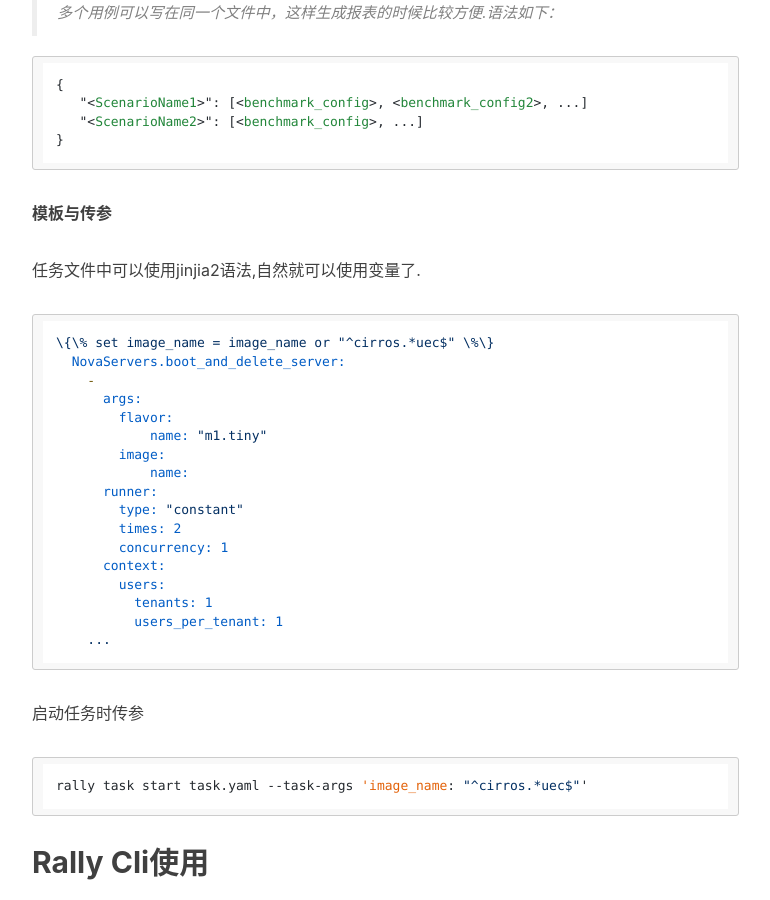
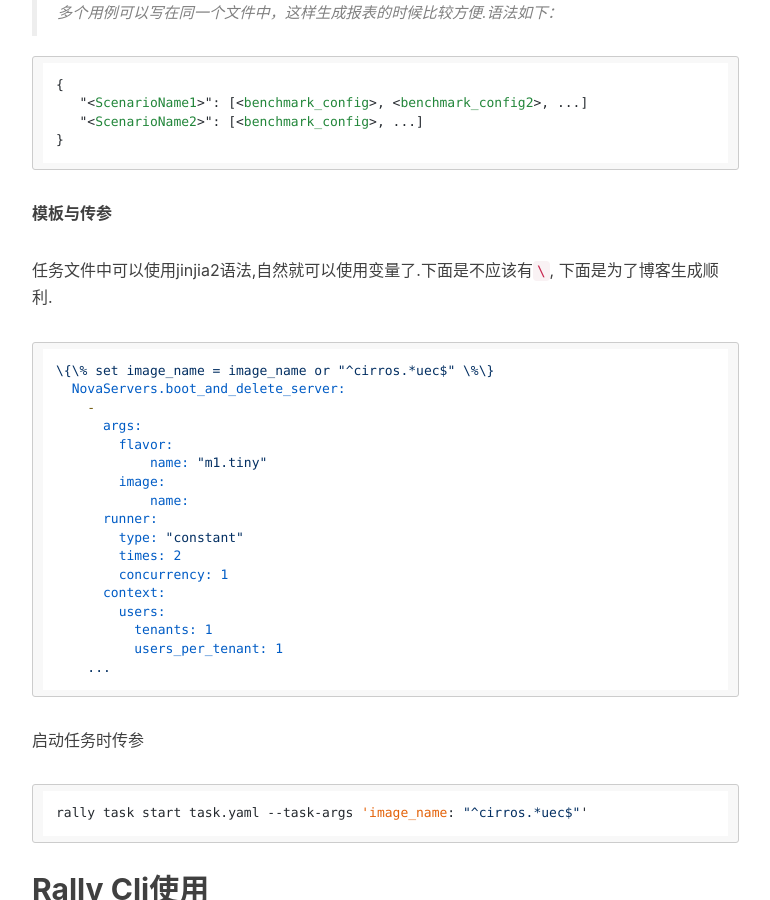
Before and after one commit to fishcried/fishcried.github.io, a Jekyll site: the page built from _posts/2016-06-20-openstack-rally-overview.md, in a window 1280 px wide and 900 px high, scrolled down 7315 px. Shown: the whole window, without its empty margins (233-1003 px from the left). Built offline with Jekyll 4.4.1, drawn with Linux system fonts in a browser that asks for light colours; nearby versions of some CDN libraries; comment, search, counter and statistics services are not loaded.

Commit message:
修改错误.

````diff
--- a/_posts/2016-06-20-openstack-rally-overview.md
+++ b/_posts/2016-06-20-openstack-rally-overview.md
@@ -224,7 +224,7 @@
 
 **模板与传参**
 
-任务文件中可以使用jinjia2语法,自然就可以使用变量了.
+任务文件中可以使用jinjia2语法,自然就可以使用变量了.下面是不应该有`\`, 下面是为了博客生成顺利.
 
 ```
 \{\% set image_name = image_name or "^cirros.*uec$" \%\}
````
